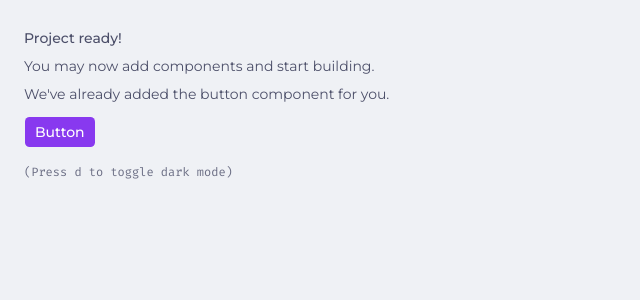
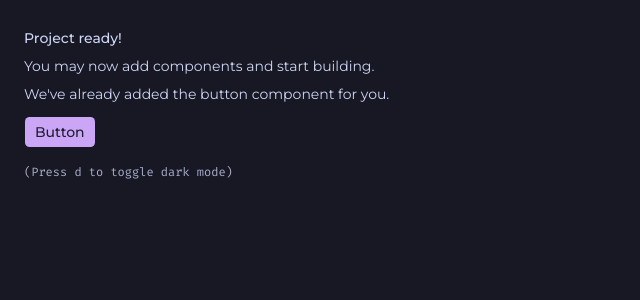
Before and after one commit to nicolasdelrosario/my-portfolio-2026, a Next.js app: page / in a window 1280 px wide. Shown: the top 300 px of the page, without its empty margins (0-640 px from the left). Built offline with nearby package versions, Linux system fonts and the light colour scheme.

Commit message:
feat: :lipstick: change default theme to dark and add theme toggle component

```diff
--- a/components/theme-provider.tsx
+++ b/components/theme-provider.tsx
@@ -10,7 +10,7 @@ function ThemeProvider({
   return (
     <NextThemesProvider
       attribute="class"
-      defaultTheme="system"
+      defaultTheme="dark"
       enableSystem
       disableTransitionOnChange
       {...props}
--- /dev/null
+++ b/components/theme-toggle.tsx
@@ -0,0 +1,46 @@
+"use client";
+import { Monitor, Moon, Sun } from "lucide-react";
+import { useTheme } from "next-themes";
+
+import { Button } from "@/components/ui/button";
+import {
+  DropdownMenu,
+  DropdownMenuContent,
+  DropdownMenuItem,
+  DropdownMenuTrigger,
+} from "@/components/ui/dropdown-menu";
+
+export function ThemeToggle() {
+  const { theme, setTheme } = useTheme();
+
+  return (
+    <DropdownMenu>
+      <DropdownMenuTrigger
+        render={
+          <Button variant="outline" size="sm" className="gap-2">
+            <Sun className="h-4 w-4 scale-100 rotate-0 transition-all dark:scale-0 dark:-rotate-90" />
+            <Moon className="absolute h-4 w-4 scale-0 rotate-90 transition-all dark:scale-100 dark:rotate-0" />
+            <span className="sr-only">Toggle theme</span>
+          </Button>
+        }
+      ></DropdownMenuTrigger>
+      <DropdownMenuContent align="end">
+        <DropdownMenuItem onClick={() => setTheme("light")}>
+          <Sun className="mr-2 h-4 w-4" />
+          Light
+          {theme === "light" && <span className="ml-auto">✓</span>}
+        </DropdownMenuItem>
+        <DropdownMenuItem onClick={() => setTheme("dark")}>
+          <Moon className="mr-2 h-4 w-4" />
+          Dark
+          {theme === "dark" && <span className="ml-auto">✓</span>}
+        </DropdownMenuItem>
+        <DropdownMenuItem onClick={() => setTheme("system")}>
+          <Monitor className="mr-2 h-4 w-4" />
+          System
+          {theme === "system" && <span className="ml-auto">✓</span>}
+        </DropdownMenuItem>
+      </DropdownMenuContent>
+    </DropdownMenu>
+  );
+}
```
